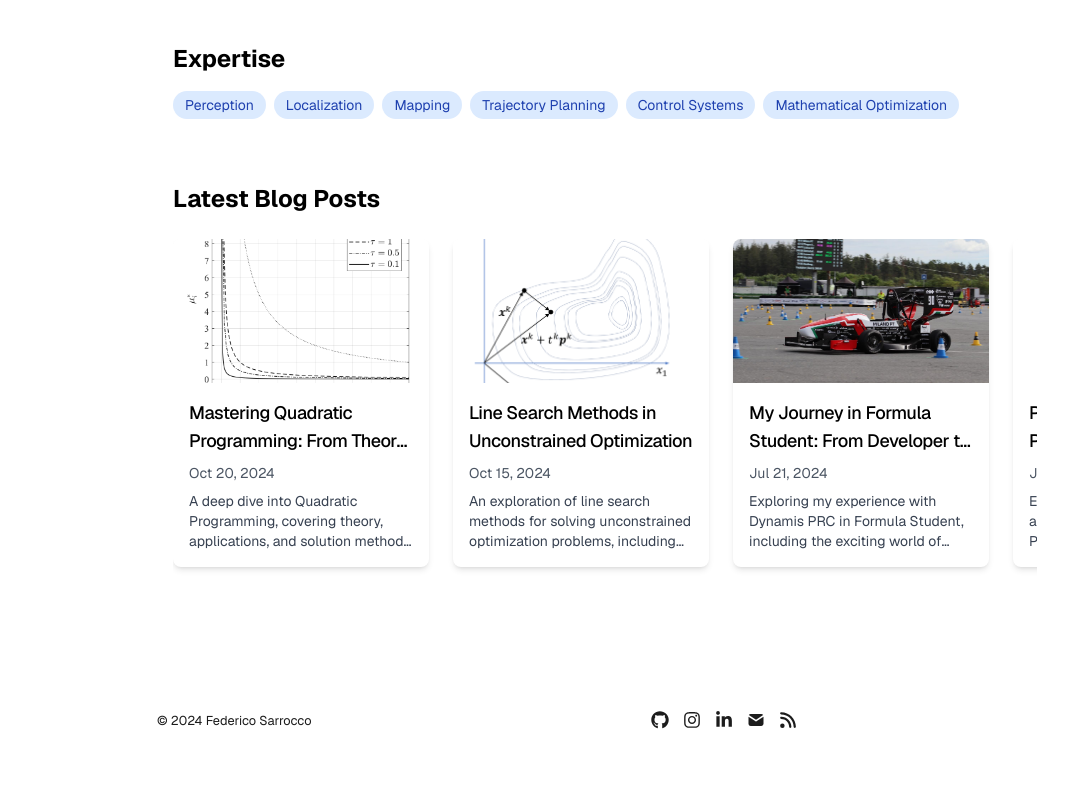
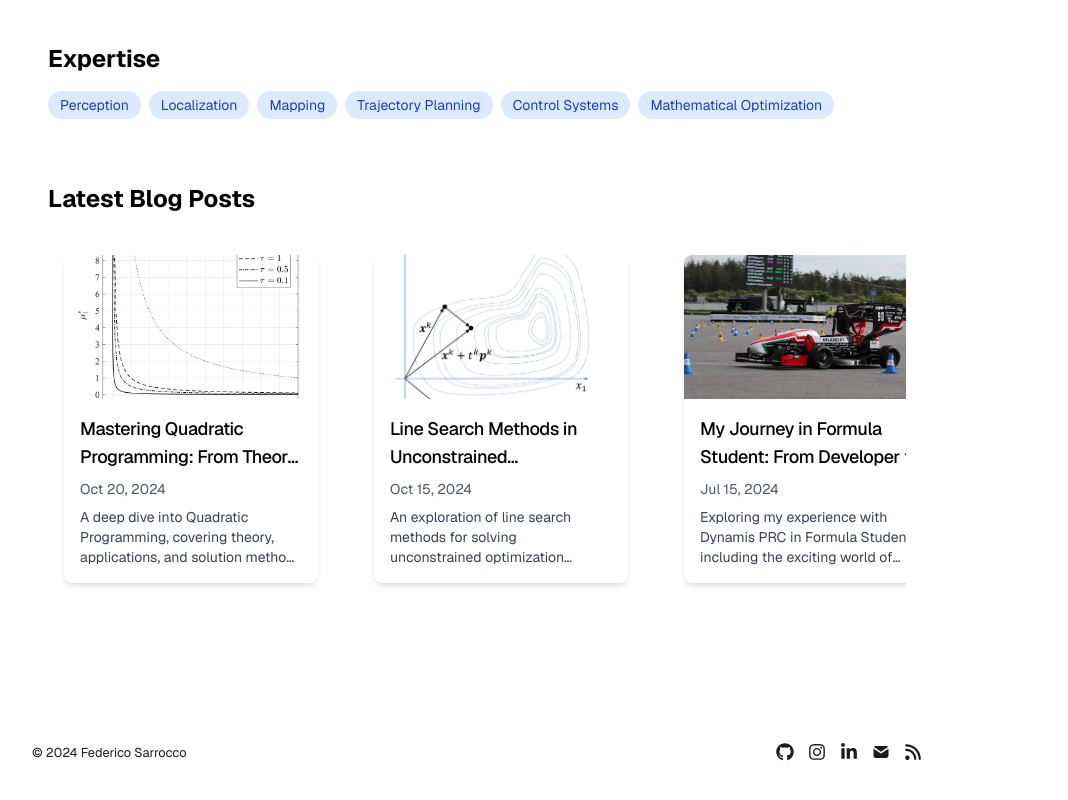
Before and after one commit to FedeAi/portfolio-next, a Next.js app: page / in a window 1280 px wide. Shown: the part 1390-2190 px from the top of the page, without its empty margins (163-1231 px from the left). Built offline with nearby package versions, Linux system fonts and the light colour scheme.

Commit message:
fixed homepage layout

```diff
--- a/app/layout.tsx
+++ b/app/layout.tsx
@@ -81,7 +81,7 @@ export default function RootLayout({
           enableSystem
           disableTransitionOnChange
         >
-          <main className="flex-auto min-w-0 mt-2 md:mt-6 flex flex-col px-6 sm:px-4 md:px-0 max-w-[640px] w-full">
+          <main className="flex-auto min-w-0 mt-2 md:mt-6 flex flex-col px-6 sm:px-4 md:px-0 max-w-[890px] w-full">
             <Navbar />
             {children}
             <Footer />
--- a/app/page.tsx
+++ b/app/page.tsx
@@ -35,7 +35,7 @@ import { formatDate, getBlogPosts } from "./lib/posts";
 
 function BlogPostCard({ post }) {
   return (
-    <Link href={`/blog/${post.slug}`} className="block w-64 flex-shrink-0">
+    <Link href={`/blog/${post.slug}`} className="block flex-shrink-0 w-full sm:w-1/2 md:w-1/3 p-4 ">
        {/* FIXME this link is causing the error: Error: Hydration failed because the initial UI does not match what was rendered on the server. */}
           {/* See more info here: https://nextjs.org/docs/messages/react-hydration-error */}
           {/* Expected server HTML to contain a matching <div> in <a>. */}
@@ -108,7 +108,8 @@ function ExperienceSection({ title, imageSrc, imageAlt, points, description, lin
 export default function Page() {
   const blogPosts = getBlogPosts();
   return (
-<section className="max-w-4xl mx-auto px-4 py-8">
+<section className="max-w-4xl px-4 py-8">
+{/* <section className="max-w-4xl mx-auto px-4 py-8"> */}
       <div className="flex flex-col md:flex-row items-center md:items-start mb-12">
         <Image
           src="/profile.png"
@@ -177,7 +178,7 @@ export default function Page() {
       <div className="mt-16">
         <h2 className="text-2xl font-bold mb-6">Latest Blog Posts</h2>
         <div className="overflow-x-auto pb-4">
-          <div className="flex space-x-6">
+          <div className="flex flex-no-wrap scrolling-touch space-x-6">
             {blogPosts
             .sort((a, b) => {
               if (new Date(a.metadata.publishedAt) > new Date(b.metadata.publishedAt)) {
--- a/content/dynamis-prc-formula-student-team.mdx
+++ b/content/dynamis-prc-formula-student-team.mdx
@@ -1,6 +1,6 @@
 ---
 title: "My Journey in Formula Student: From Developer to Team Leader"
-publishedAt: "2024-07-21"
+publishedAt: "2024-07-15"
 summary: "Exploring my experience with Dynamis PRC in Formula Student, including the exciting world of autonomous racing."
 tags: "Formula Student, Autonomous Racing, Dynamis PRC"
 image: "/images/dynamis-prc-formula-student-team/formula-student-car.jpg"
```
